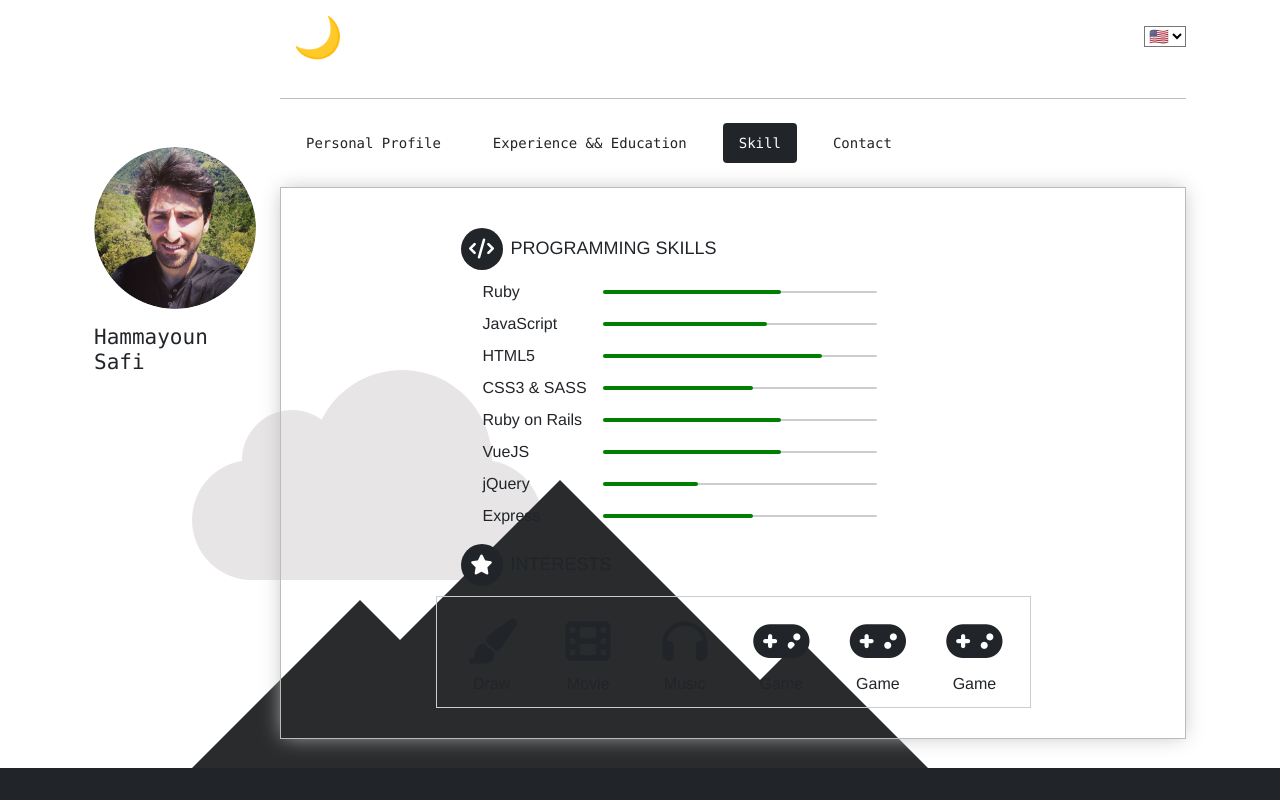
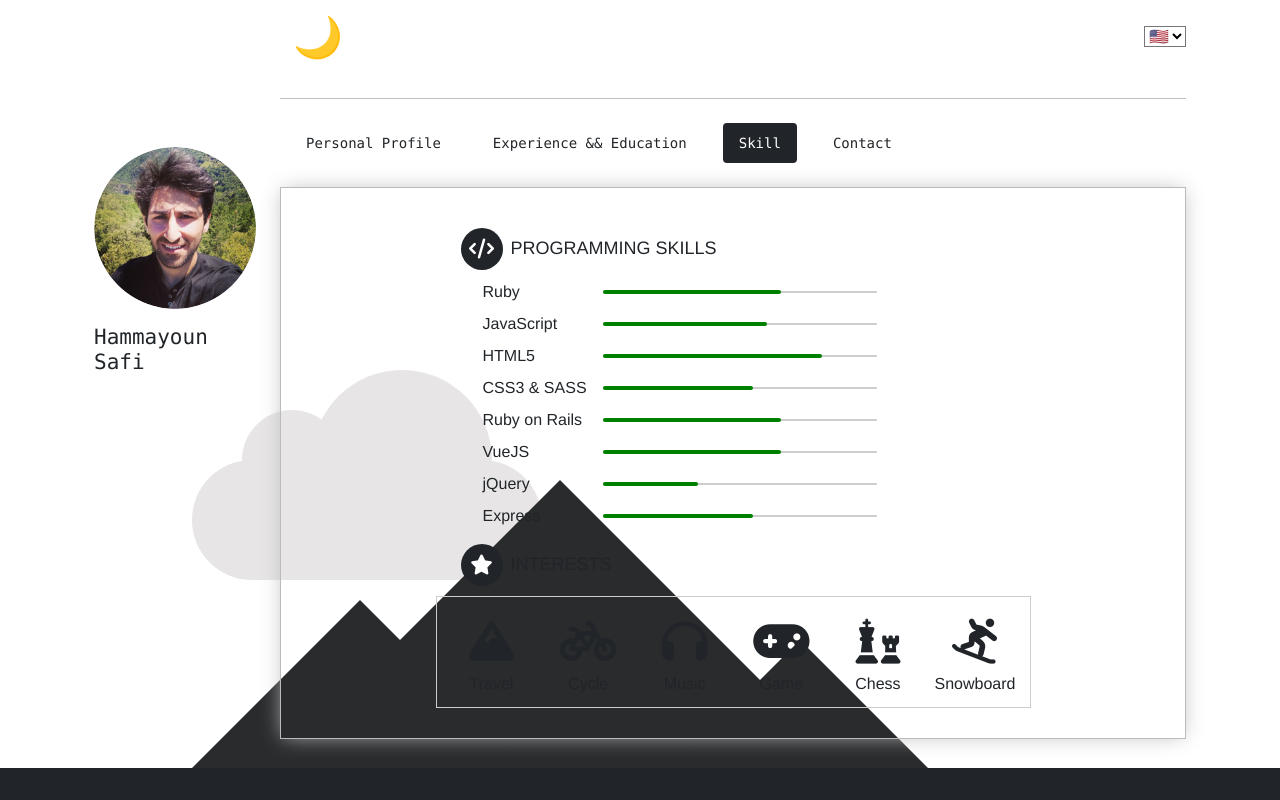
Before and after one commit to Hama99o/my-cv, a Vue app: page /skill in a window 1280 px wide. Built offline with nearby package versions, Linux system fonts and the light colour scheme.

Commit message:
icon updated

```diff
--- a/src/components/Skill.vue
+++ b/src/components/Skill.vue
@@ -49,13 +49,12 @@
       <div class="interests" :class="toggleWhiteTextColorForNightMood">
         <h3><i class="fa fa-star" :class="toggleWhitebgAndDarkTextClass"></i>Interests</h3>
         <div class="interests-items">
-          <div class="draw"><i class="fa fa-paint-brush" :class="toggleWhiteTextColorForNightMood"></i><span>Draw</span></div>
-            <div class="movie"><i class="fa fa-film" :class="toggleWhiteTextColorForNightMood"></i><span>Movie</span></div>
+          <div class="mountain"><i class="fas fa-mountain" :class="toggleWhiteTextColorForNightMood"></i><span>Travel</span></div>
+            <div class="bicycle"><i class="fas fa-bicycle" :class="toggleWhiteTextColorForNightMood"></i><span>Cycle</span></div>
             <div class="music"><i class="fa fa-headphones" :class="toggleWhiteTextColorForNightMood"></i><span>Music</span></div>
-
             <div class="game"><i class="fa fa-gamepad" :class="toggleWhiteTextColorForNightMood"></i><span>Game</span></div>
-            <div class="game"><i class="fa fa-gamepad" :class="toggleWhiteTextColorForNightMood"></i><span>Game</span></div>
-            <div class="game"><i class="fa fa-gamepad" :class="toggleWhiteTextColorForNightMood"></i><span>Game</span></div>
+            <div class="chess"><i class="fas fa-chess" :class="toggleWhiteTextColorForNightMood"></i><span>Chess</span></div>
+            <div class="snowboarding"><i class="fas fa-snowboarding" :class="toggleWhiteTextColorForNightMood"></i><span>Snowboard</span></div>
           </div>
         </div>
     </div>
```
